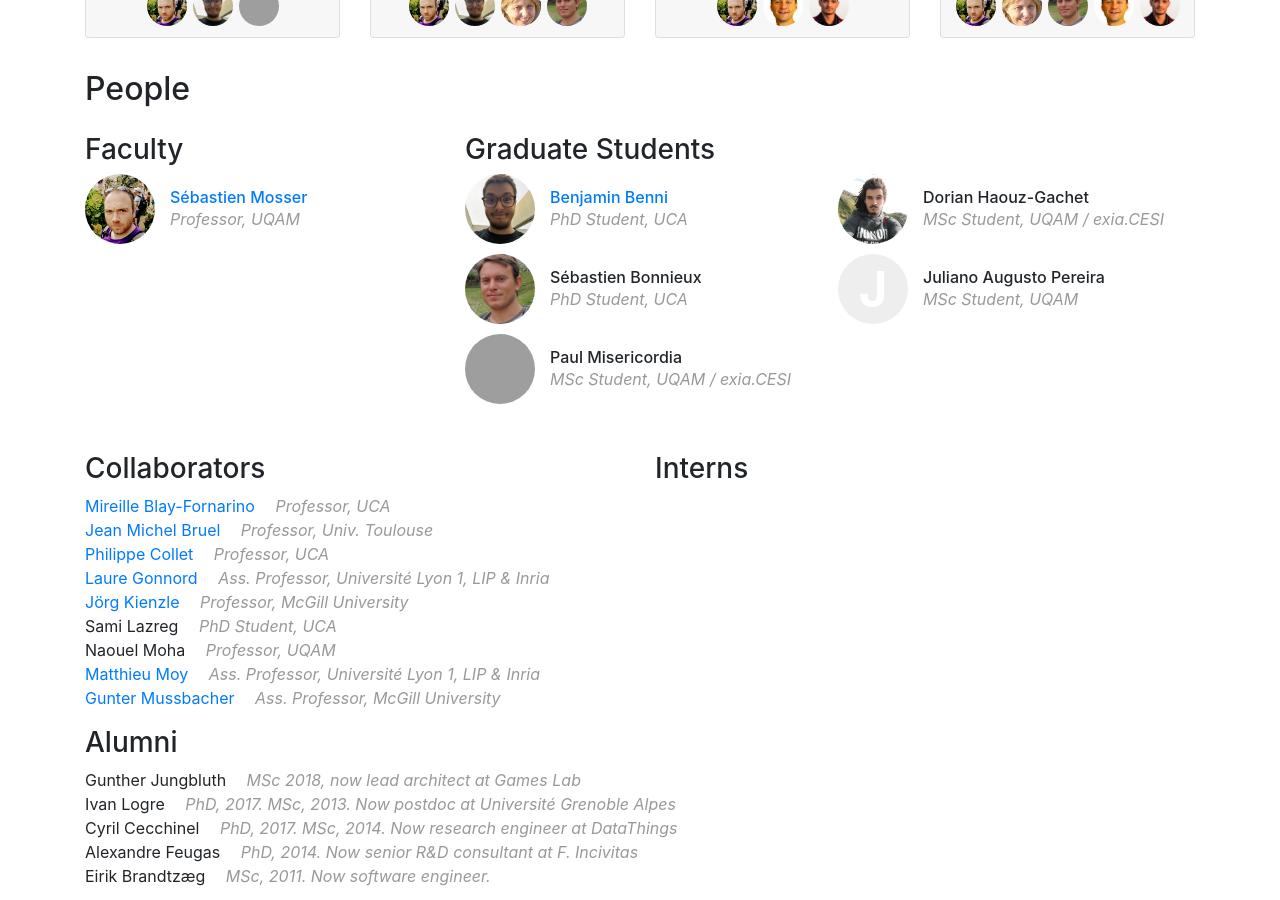
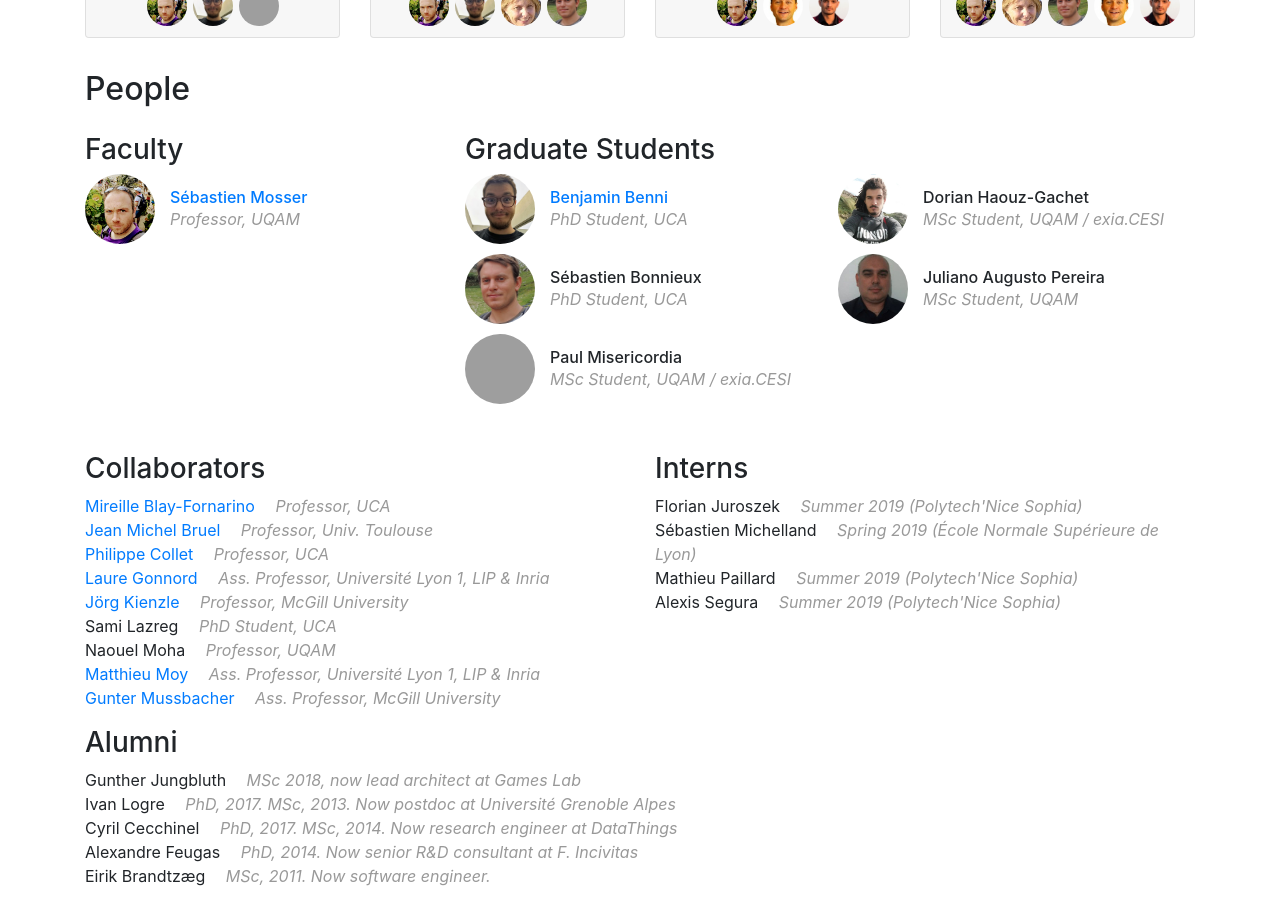
Before and after one commit to ace-design/ace-design.github.io, a Jekyll site: the page built from index.html, in a window 1280 px wide and 900 px high, scrolled down 1177 px. Built offline with Jekyll 4.4.1, drawn with Linux system fonts in a browser that asks for light colours; nearby versions of some CDN libraries; grey boxes are pictures that could not be loaded.

```diff
--- a/_data/people.yml
+++ b/_data/people.yml
@@ -43,8 +43,7 @@ dorian:
 juliano:
   display_name: "Juliano Augusto Pereira"
   bio: MSc Student, UQAM
-#    image:
-#    webpage: ""
+  image: /img/people/juliano.jpg
   role: grad
 
 
@@ -112,8 +111,25 @@ gunther_mussbacher:
 
 # Undergrad / Interns
 
+florian_j:
+    display_name: "Florian Juroszek"
+    role: ugrad
+    bio: "Summer 2019 (Polytech'Nice Sophia)"
 
+seb_m:
+    display_name: "Sébastien Michelland"
+    role: ugrad
+    bio: "Spring 2019 (École Normale Supérieure de Lyon)"
 
+mathieu:
+    display_name: "Mathieu Paillard"
+    role: ugrad
+    bio: "Summer 2019 (Polytech'Nice Sophia)"
+
+alexis_s:
+    display_name: "Alexis Segura"
+    role: ugrad
+    bio: "Summer 2019 (Polytech'Nice Sophia)"
 
 # Alumni Grad
 
```
Also changed, not shown: img/people/juliano.jpg (added), 1 other file.
